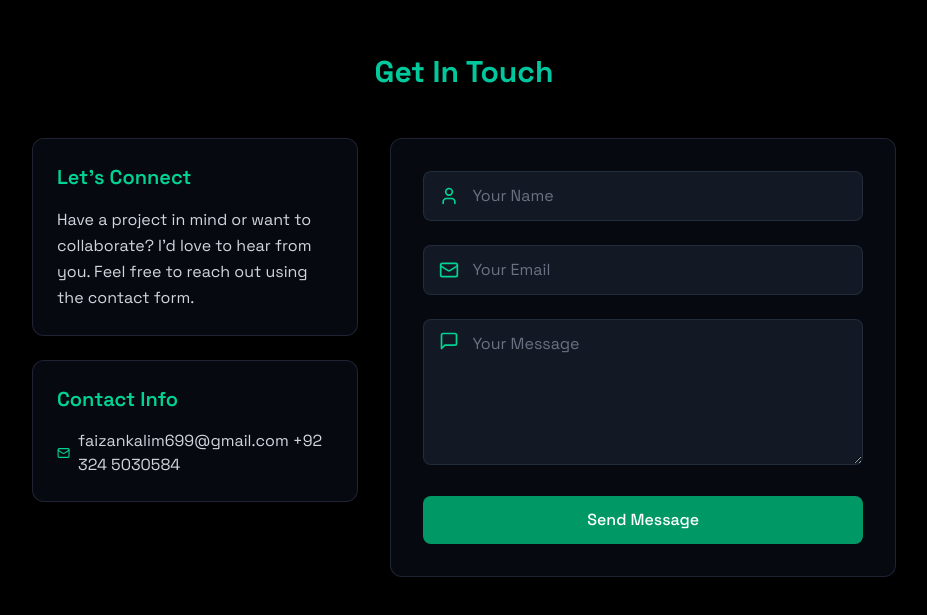
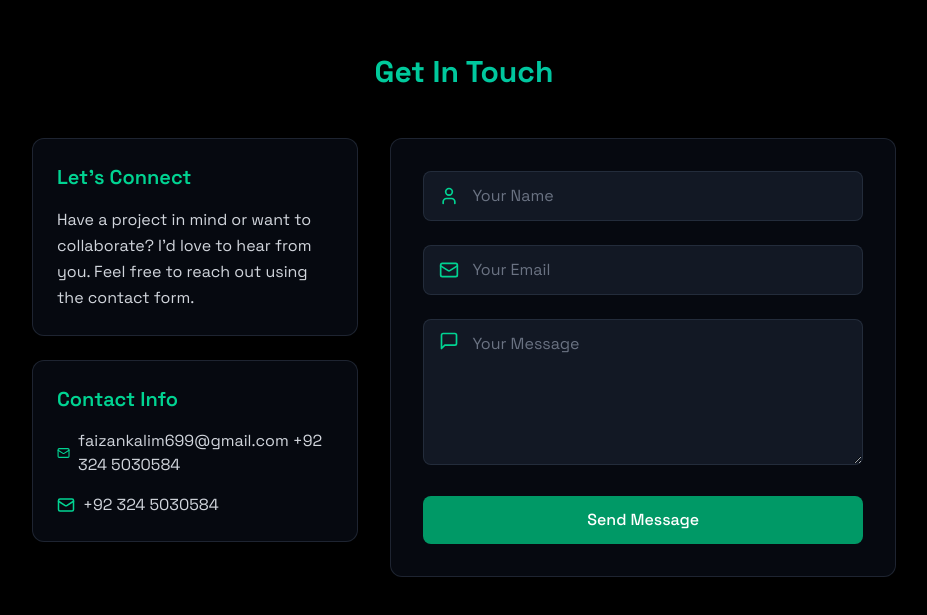
Before and after one commit to Faizan0118/Faizan, a React (Vite) app: page / in a window 1280 px wide. Shown: the part 4171-4786 px from the top of the page, without its empty margins (176-1103 px from the left). Built offline with nearby package versions, Linux system fonts and the light colour scheme.

Commit message:
Update Contact.jsx

```diff
--- a/src/components/sections/Contact.jsx
+++ b/src/components/sections/Contact.jsx
@@ -54,6 +54,10 @@ export const Contact = () => {
                   <p className="flex items-center gap-2">
                     <Mail size={18} className="text-emerald-400" />
                     faizankalim699@gmail.com
+                    +92 324 5030584
+                  </p>
+                  <p className="flex items-center gap-2">
+                    <Mail size={18} className="text-emerald-400" />
                     +92 324 5030584
                   </p>
                 </div>
```
